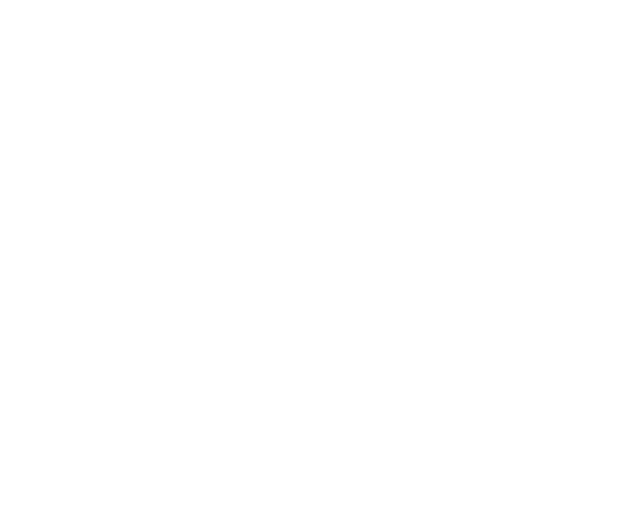
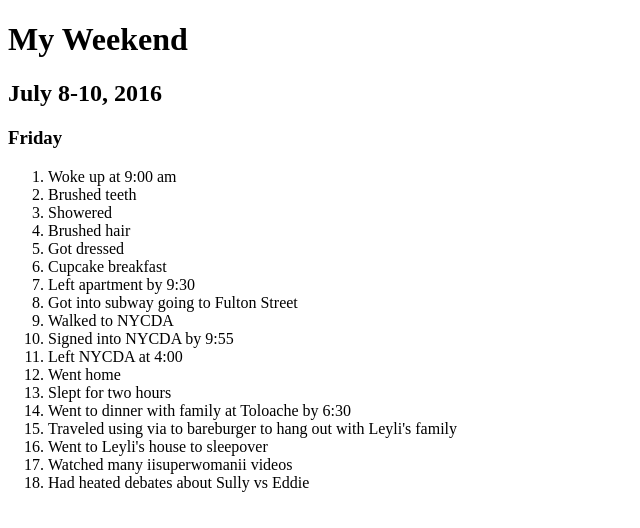
Before and after one commit to zgarg/MyWeekendBasicWebpage, a plain HTML site: page index.html in a window 1280 px wide. Shown: the whole page, without its empty margins (0-640 px from the left). Drawn offline with Linux system fonts and the light colour scheme.

Commit message:
Added headings. Added an ordered list of my Friday activities.

```diff
--- a/index.html
+++ b/index.html
@@ -1,9 +1,33 @@
 <!DOCTYPE html>
 <html>
 <head>
-	<title>My Weekend July 8-10, 2016</title>
+	<title>My Weekend</title>
+	<link rel="stylesheet" type="text/css" href="css/main.css">
+	<h1>My Weekend</h1>
+	<h2>July 8-10, 2016</h2>
 </head>
 <body>
+	<h3>Friday</h3>
+		<ol>
+			<li>Woke up at 9:00 am</li>
+			<li>Brushed teeth</li>
+			<li>Showered</li>
+			<li>Brushed hair</li>
+			<li>Got dressed</li>
+			<li>Cupcake breakfast</li>
+			<li>Left apartment by 9:30</li>
+			<li>Got into subway going to Fulton Street</li>
+			<li>Walked to NYCDA</li>
+			<li>Signed into NYCDA by 9:55</li>
+			<li>Left NYCDA at 4:00</li>
+			<li>Went home</li>
+			<li>Slept for two hours</li>
+			<li>Went to dinner with family at Toloache by 6:30</li>
+			<li>Traveled using via to bareburger to hang out with Leyli's family</li>
+			<li>Went to Leyli's house to sleepover</li>
+			<li>Watched many iisuperwomanii videos</li>
+			<li>Had heated debates about Sully vs Eddie</li>
+		</ol>
 
 </body>
 </html>
```
